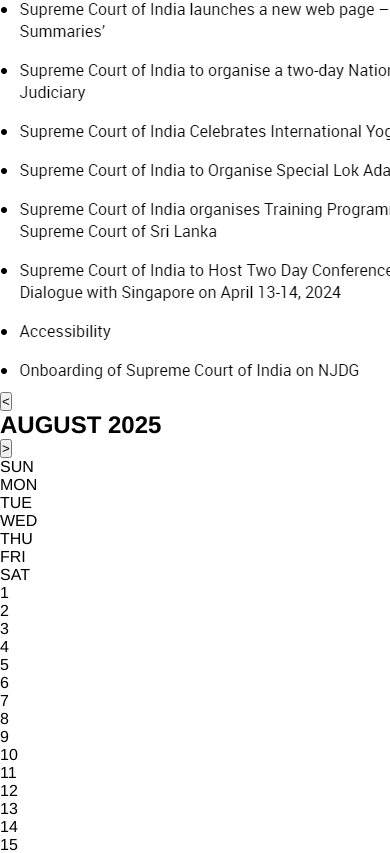
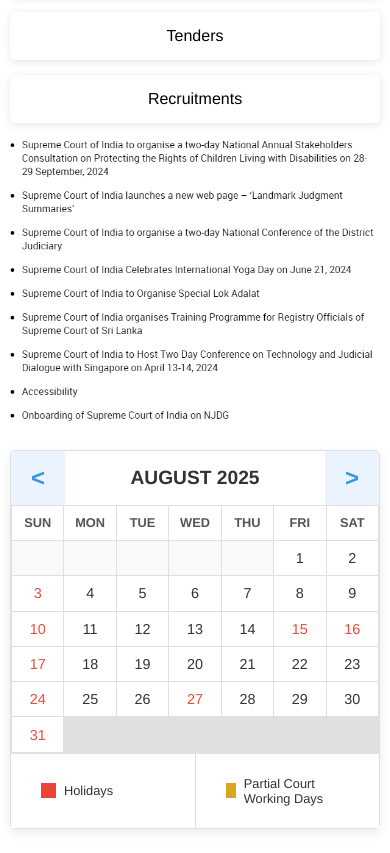
Before and after one commit to Abdullah85-mohisn/Indian-Website, a React (Vite) app in the folder frontend/: page / in a window 390 px wide. Shown: the part 3834-4687 px from the top of the page. Built offline with nearby package versions, Linux system fonts and the light colour scheme; a web font is replaced by a local one.

Commit message:
Update calander.css

```diff
--- a/frontend/src/Components/styles/HomePageStyles/calander.css
+++ b/frontend/src/Components/styles/HomePageStyles/calander.css
@@ -1,107 +1,216 @@
-.calander-container
-{
+.calendar-container {
     background-color: white;
     margin-top: 50px;
     width: 100%;
     height: auto;
 }
 
-.calander-midcontainer
-{
+.calendar-midcontainer {
     width: 100%;
     padding: 10px;
     display: flex;
 }
 
-.calander-left
-{
+.calendar-left {
     width: 50%;
     display: flex;
     flex-direction: column;
 }
 
-.calander-buttons
-{
+.calendar-buttons {
     display: flex;
     gap: 15px;
     margin-bottom: 10px;
 }
 
-.calander-buttons-details
-{
+.calendar-buttons-details {
     background-color: white;
     box-shadow: 0px 2px 8px rgba(0, 0, 0, 0.1);
     border-radius: 5px;
-    padding-top: 20px;
-    padding-bottom: 20px;
-    padding-left: 30px;
-    padding-right: 30px;
+    padding: 20px 30px;
     text-decoration: none;
     color: black;
-
 }
 
-.more-details
-{
+.more-details {
     background-image: linear-gradient(#c85e61, #874665);
     color: white;
 }
 
-.calander-right
-{
+.calendar-right {
     width: 50%;
     margin-left: 50px;
+    display: flex;
+    justify-content: center; /* Center the calendar component */
+    align-items: flex-start;
 }
 
-.calander-right img
-{
-    display: flex;
-    justify-content: end;
+/* --- DYNAMIC CALENDAR COMPONENT STYLES --- */
+.dynamic-calendar-wrapper {
+    width: 100%;
+    max-width: 500px;
+    font-family: Arial, sans-serif;
+    border: 1px solid #e0e0e0;
+    border-radius: 5px;
+    /* padding: 15px; */
+    background-color: #fff;
+    box-shadow: 0 4px 12px rgba(0, 0, 0, 0.08);
 }
 
-@media (max-width: 900px)
+.calendar-header {
+    display: flex;
+    justify-content: space-between;
+    align-items: center;
+    /* padding-bottom: 15px; */
+}
+
+.calendar-header h2 {
+    margin: 0;
+    font-size: 1.2rem;
+    font-weight: 600;
+    color: #333;
+}
+
+.nav-arrow {
+    background-color: #eaf3fe;
+    border: none;
+    color: #3498db;
+    font-size: 1.5rem;
+    font-weight: bold;
+    cursor: pointer;
+    padding: 15px 20px;
+    /* border-radius: 5px; */
+    line-height: 1;
+    transition: background-color 0.2s;
+}
+
+.nav-arrow:hover {
+    background-color: #d4e7fc;
+}
+
+.calendar-grid {
+    display: grid;
+    grid-template-columns: repeat(7, 1fr);
+    gap: 1px;
+    background-color: #e0e0e0;
+    border: 1px solid #e0e0e0;
+}
+
+.day-name, .day-cell, .empty-cell {
+    background-color: #fff;
+    text-align: center;
+    padding: 5px 0;
+    aspect-ratio: 3/2;
+    display: flex;
+    justify-content: center;
+    align-items: center;
+}
+
+.day-name {
+    font-weight: bold;
+    font-size: 0.8rem;
+    color: #555;
+}
+
+.day-name:hover, .day-cell:hover
 {
-    .calander-midcontainer
-    {
-        display: flex;
+    cursor: pointer;
+    background-color: #ecf2f7;
+}
+
+.day-cell {
+    font-size: 0.9rem;
+    color: #333;
+}
+
+/* Styling for special days */
+.day-cell.holiday {
+    color: #e74c3c; /* Red color for holidays */
+    font-weight: 500;
+}
+
+.day-cell.partial-day {
+    color: #f39c12; /* Yellow/Orange color for partial days */
+    font-weight: 500;
+}
+
+/* Highlight for the current actual day */
+.day-cell.today {
+    background-color: #eaf3fe;
+    color: #3498db;
+    font-weight: bold;
+    border-radius: 4px;
+}
+
+.empty-cell {
+    background-color: #f9f9f9;
+}
+
+.calendar-legend {
+    display: flex;
+    border-top: 1px solid #e0e0e0;
+    background-color: #fff;
+}
+
+.legend-item {
+    flex: 1;
+    display: flex;
+    align-items: center;
+    gap: 8px;
+    padding: 22px 30px;
+    font-size: 0.8rem;
+    color: #333;
+}
+
+.legend-item + .legend-item {
+    border-left: 1px solid #e0e0e0;
+}
+
+.legend-color {
+    width: 15px;
+    height: 15px;
+}
+
+/* Updated colors to better match the image */
+.holiday-color {
+    background-color: #ED4337;
+}
+
+.partial-color {
+    background-color: #DAA520; /* Goldenrod color, closer to the image */
+}
+
+/* --- RESPONSIVE STYLES --- */
+@media (max-width: 900px) {
+    .calendar-midcontainer {
         flex-direction: column;
     }
 
-    .calander-right, .calander-left
-    {
+    .calendar-right, .calendar-left {
         width: 100%;
     }
 
-    .calander-left-img img, .calander-right img
-    {
-        width: 500px;
+    .calendar-left-img img {
+        width: 100%;
+        max-width: 500px;
     }
 
-    .calander-right
-    {
+    .calendar-right {
         margin-left: 0px;
+        margin-top: 20px;
+        justify-content: center;
     }
 }
 
-@media (max-width: 400px)
-{
-    .calander-left-img img, .calander-right img
-    {
-        width: 350px;
+@media (max-width: 400px) {
+    .calendar-buttons {
+        flex-direction: column;
     }
 
-    .calander-buttons-details
-{
-    background-color: white;
-    box-shadow: 0px 2px 8px rgba(0, 0, 0, 0.1);
-    border-radius: 5px;
-    padding-top: 15px;
-    padding-bottom: 15px;
-    padding-left: 20px;
-    padding-right: 20px;
-    text-decoration: none;
-    display: flex;
-    align-items: center;
-
+    .calendar-buttons-details {
+        padding: 15px 20px;
+        justify-content: center;
+        display: flex;
+        align-items: center;
+    }
 }
-}
```
